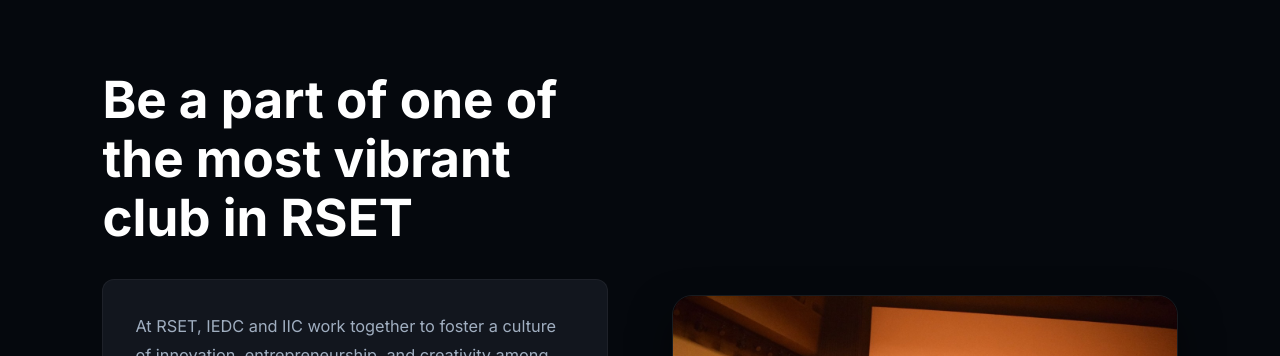
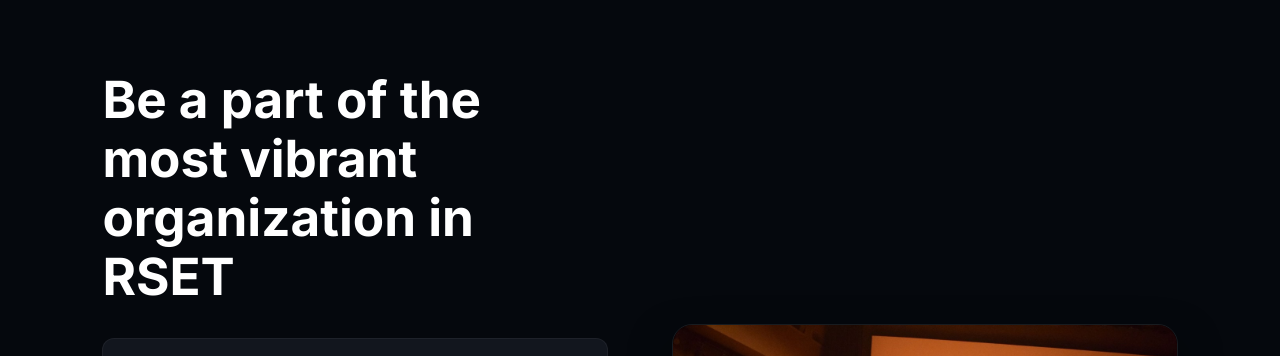
Before and after one commit to rsetiedc/IEDCWEBSITE_V2, a React (Vite) app: page / in a window 1280 px wide. Shown: the part 826-1182 px from the top of the page. Built offline with nearby package versions, Linux system fonts and the light colour scheme; no server answers.

Commit message:
Fixed heading

```diff
--- a/src/components/HomeAbout/HomeAbout.jsx
+++ b/src/components/HomeAbout/HomeAbout.jsx
@@ -21,7 +21,7 @@
         >
 
           <h2>
-            Be a part of one of the most vibrant club in RSET
+            Be a part of the most vibrant organization in RSET
           </h2>
 
           {/* Paragraph Card Box */}
```
